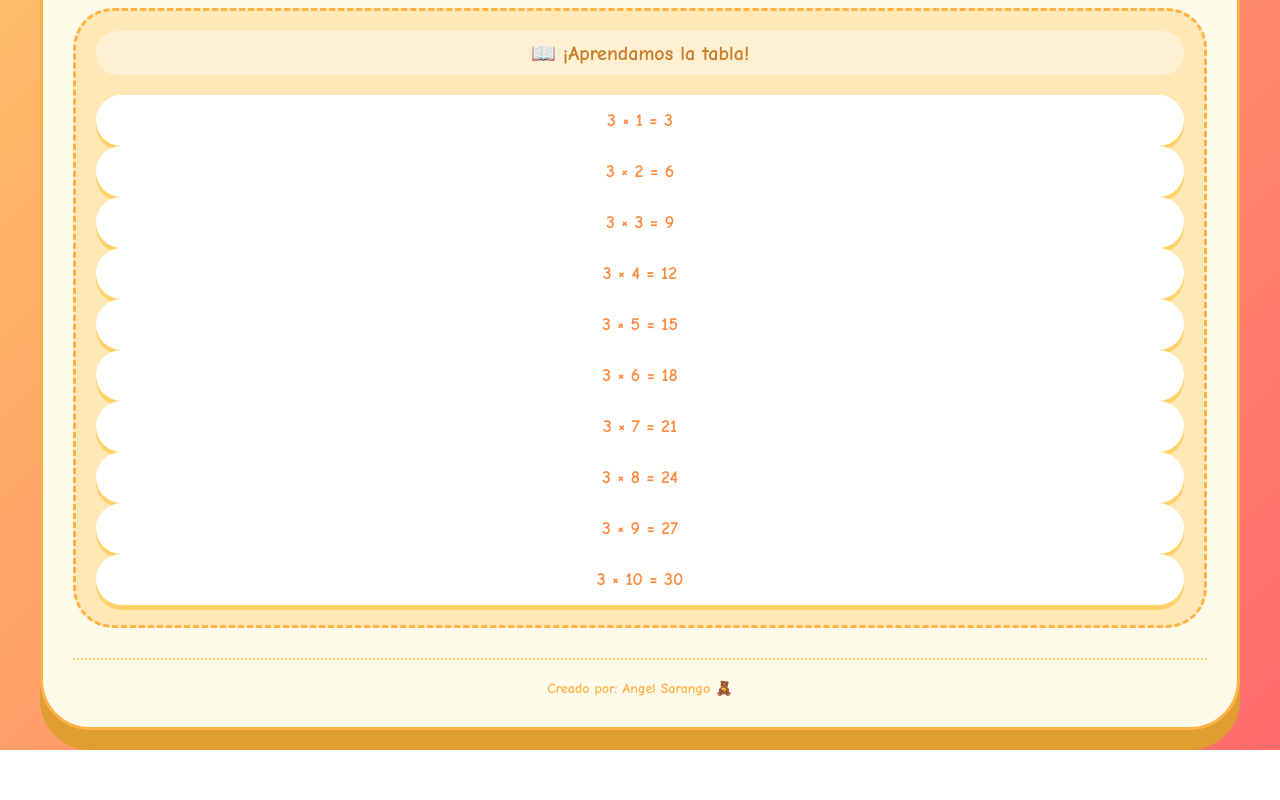
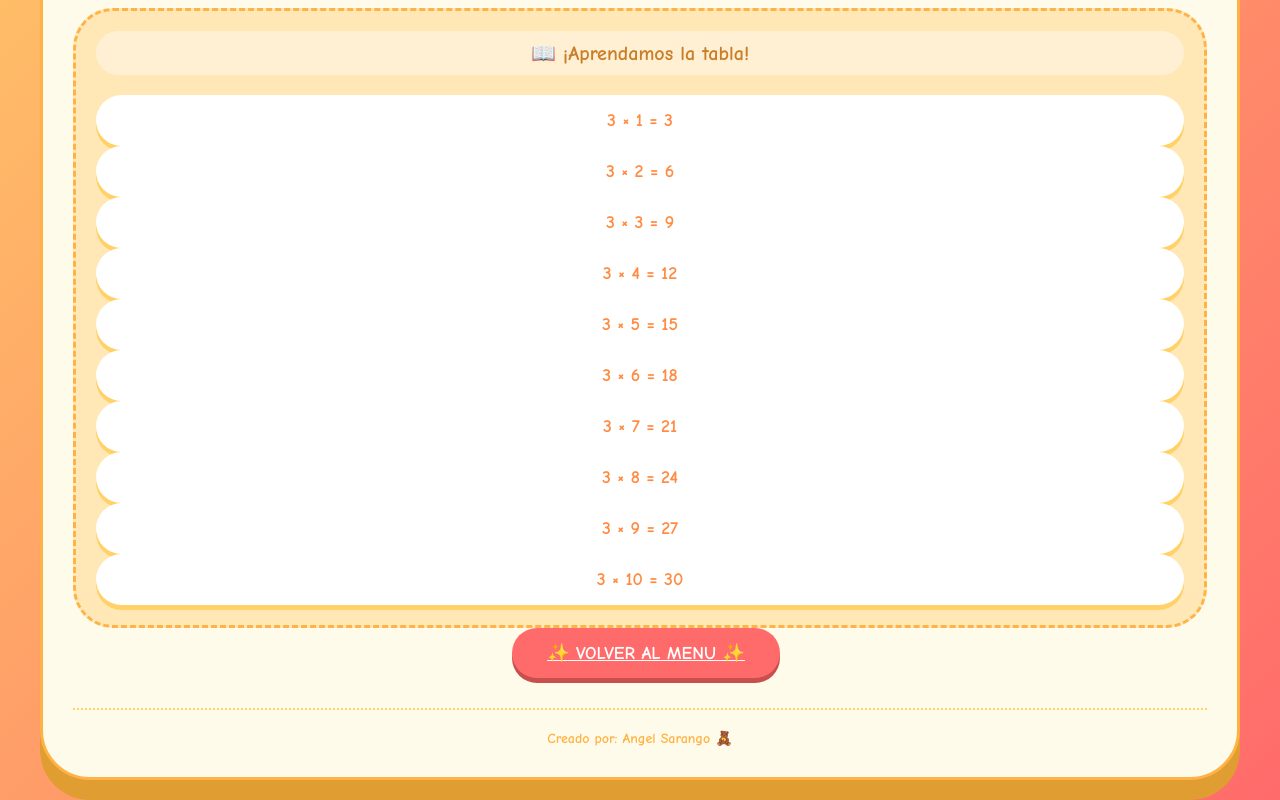
Before and after one commit to Angel1485/PrograJSMovilis2, a plain HTML site: page ejercicios_for/tablas/index.html in a window 1280 px wide. Shown: the part 518-1318 px from the top of the page. Before the commit the page ends 1268 px from the top, so only its background shows below. Drawn offline with Linux system fonts and the light colour scheme.

Commit message:
Agregacion del boton volver al menu

```diff
--- a/ejercicios_for/tablas/index.html
+++ b/ejercicios_for/tablas/index.html
@@ -50,6 +50,10 @@
             <div class="fila">3 × 10 = 30</div>
         </div>
 
+        <div class="input-wrapper"><br>
+            <a href="https://menu-seven-mu.vercel.app/" class="btn-probar">✨ VOLVER AL MENU ✨</a>
+        </div>
+
         <footer>
             Creado por: Angel Sarango 🧸
         </footer>
```
